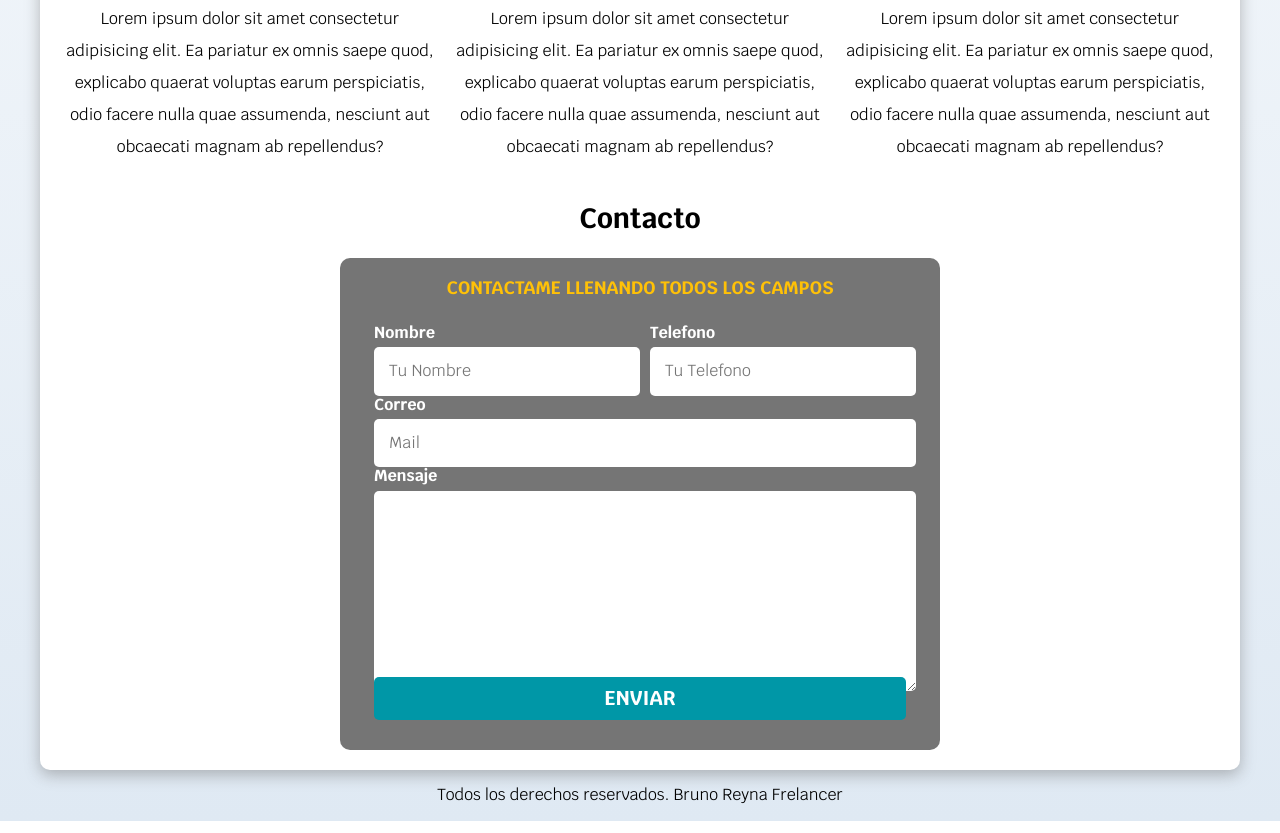
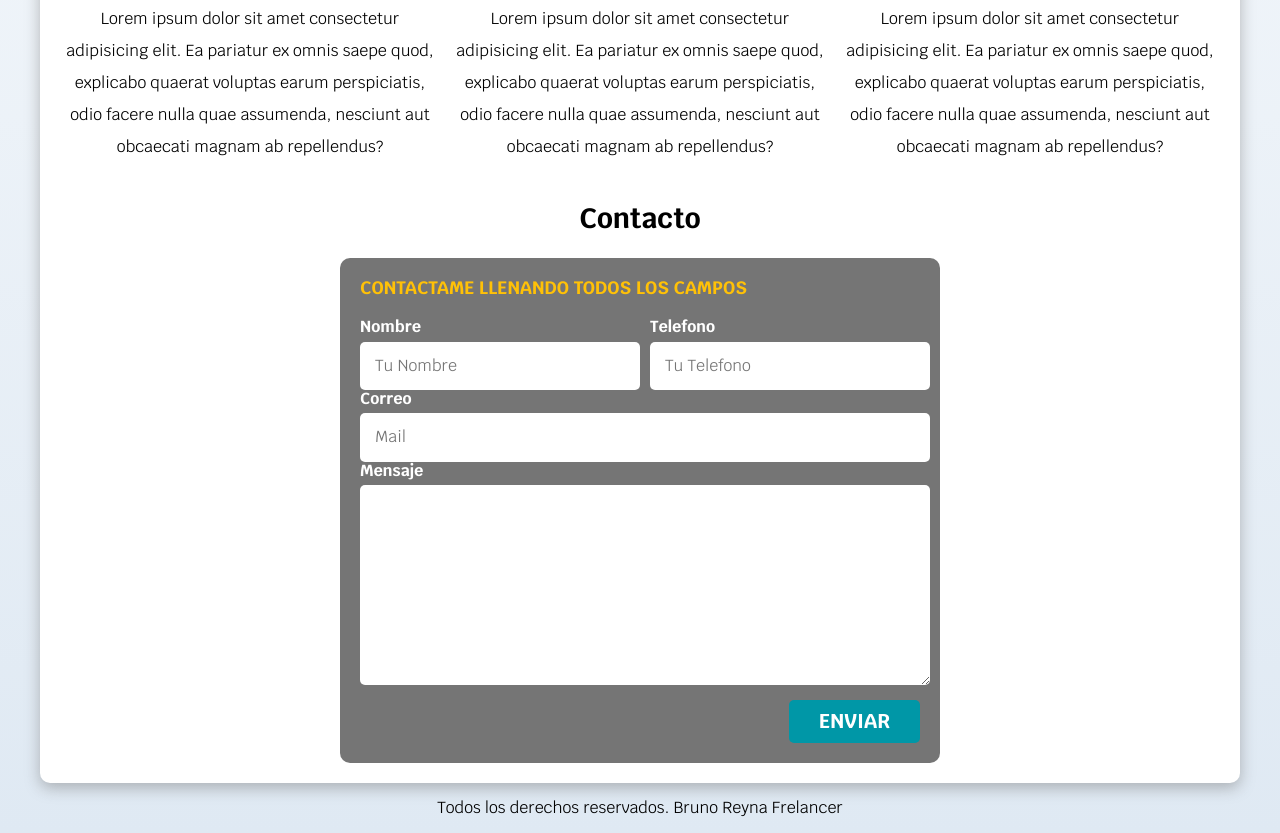
Before and after one commit to Bruno-R-E/Dise-ador, a plain HTML site: page index.html in a window 1280 px wide. Shown: the part 926-1759 px from the top of the page. Drawn offline with Linux system fonts and the light colour scheme.

Commit message:
ultima modificacion

```diff
--- a/css/style.css
+++ b/css/style.css
@@ -21,7 +21,7 @@ html {
     scroll-snap-stop: always;
 }
 
-*, *:before, *:after {
+*, *::before, *::after {
     box-sizing: inherit;
 }
 
@@ -53,7 +53,7 @@ body {
 .boton:hover{
     cursor: pointer;
 }
-@media (min-width: 780px) {
+@media (min-width: 768px) {
     .boton{
         width: auto;
     }
@@ -91,7 +91,7 @@ h1,h2,h3{
 .w-sn-100{
     width: 100%;
 }
-@media (min-width: 768) {
+@media (min-width: 768px) {
     .w-sn-100{
         width: auto;
     }
@@ -101,7 +101,7 @@ h1,h2,h3{
 }
 
 .alinear-derecha{
- justify-content: flex-end;
+    justify-content: flex-end;
 }
 
 
@@ -227,7 +227,7 @@ h1,h2,h3{
     .contenedor-campos {
         display: grid;
         grid-template-columns: 50% 50%;
-        grid-template-rows: auto auto 20rem;
+        grid-template-rows: auto auto;
         column-gap: 1rem;
     }
 
@@ -249,6 +249,7 @@ h1,h2,h3{
 }
 .campo textarea{
     height: 20rem; /** altura **/
+    max-width: 100%;
 }
 
 .imput-text{
--- a/index.html
+++ b/index.html
@@ -105,7 +105,6 @@
         <section>
             <h2>Contacto</h2>
             <form class="formulario">
-                <fieldset>
                     <legend>Contactame llenando todos los campos</legend>
 
                     <div class="contenedor-campos">
@@ -132,8 +131,6 @@
                     <div class="alinear-derecha flex">
                         <input class="boton w-sn-100" type="submit" value="Enviar">
                     </div>
-
-                </fieldset>
             </form>
         </section>
     </main>
```
